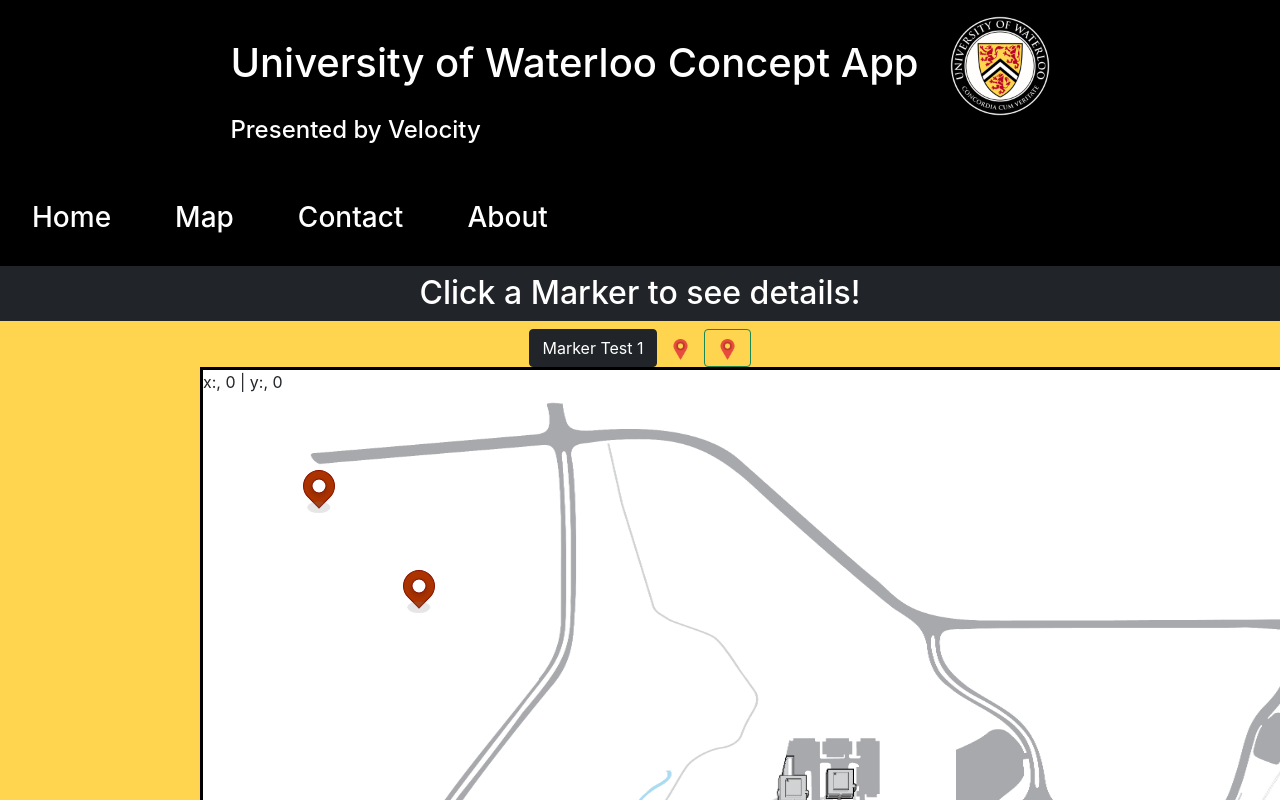
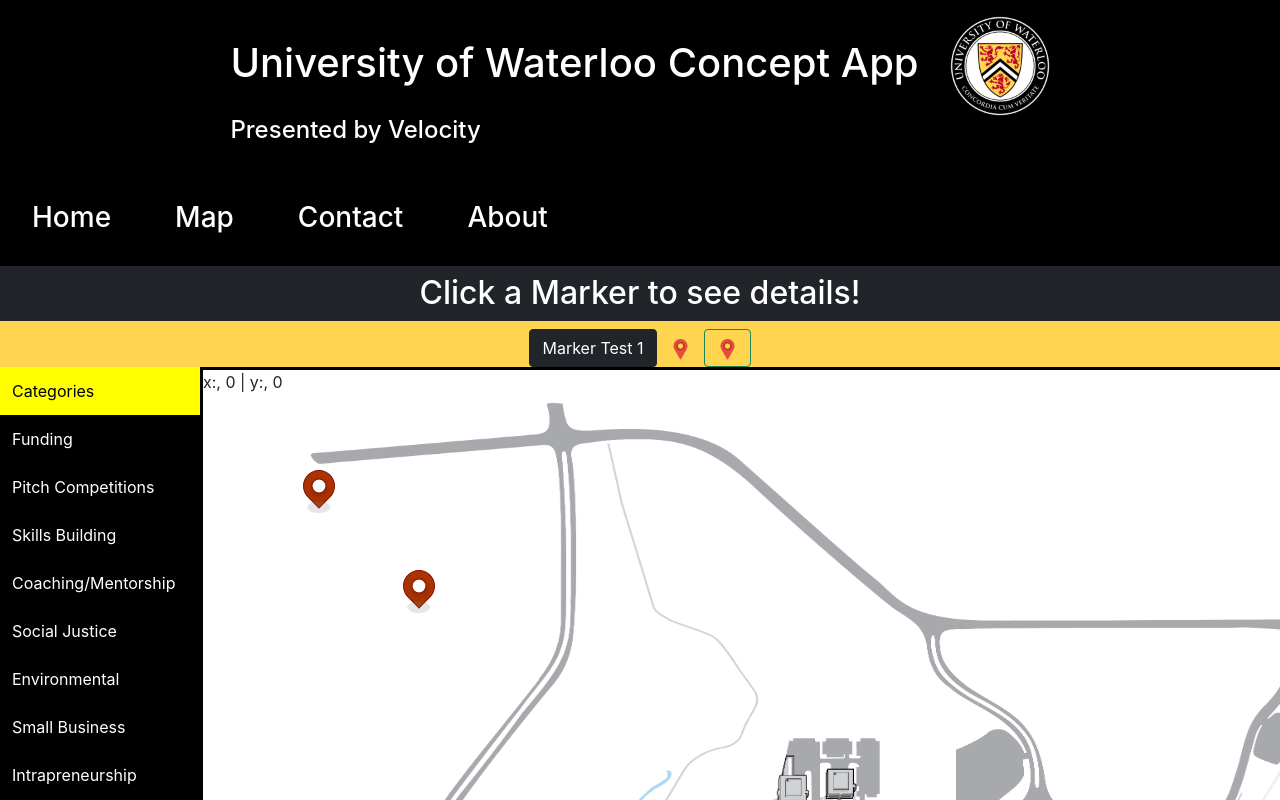
Before and after one commit to shaun-mani/velocity-app, a React (Create React App) app: page / in a window 1280 px wide. Shown: the top 800 px of the page. Built offline with nearby package versions, Linux system fonts and the light colour scheme.

Commit message:
add component Verticalmenu

```diff
--- a/src/App.js
+++ b/src/App.js
@@ -10,6 +10,7 @@
 // import ButtonClickTest1 from './components/ButtonClickTest1';
 import Footer from './components/Footer'
 import Timeline from './components/Timeline'
+import Verticalmenu from './components/Verticalmenu'
 
 function App() {
   return (
@@ -19,7 +20,9 @@
         <Header />
         <React.Fragment>
         <div><NavBar /></div>
+
         <MarkerClick />
+        <Verticalmenu/>
         {/* <FunctionClickTest0 /> */}
         {/* <ButtonClickTest1 /> */}
         {/* <Test /> */}
```
